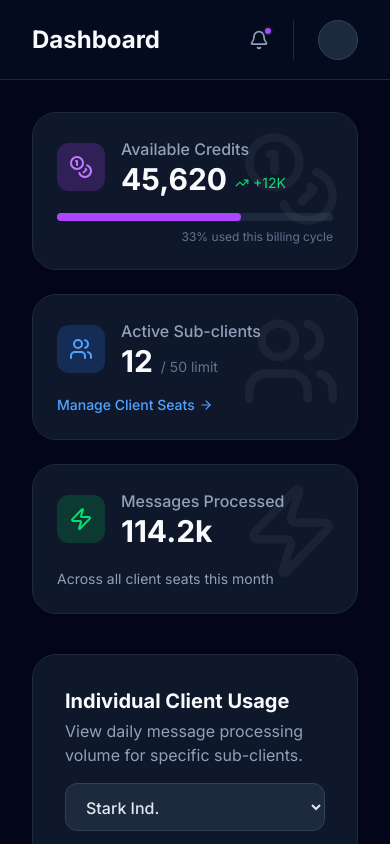
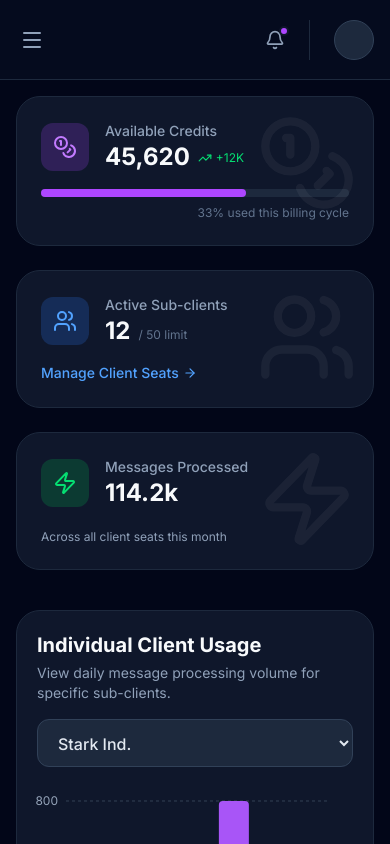
Before and after one commit to EzydragAI/ezydrag-website, a Next.js app: page /partner/dashboard in a window 390 px wide. Built offline with nearby package versions, Linux system fonts and the light colour scheme.

Commit message:
fix: ui made mobile and tablet responsive for partner

```diff
--- a/app/partner/dashboard/layout.tsx
+++ b/app/partner/dashboard/layout.tsx
@@ -1,6 +1,6 @@
 "use client";
 
-import React from 'react';
+import { useState } from 'react';
 import Link from 'next/link';
 import { usePathname } from 'next/navigation';
 import {
@@ -10,11 +10,14 @@ import {
   BarChart,
   LogOut,
   Bell,
-  Bot
+  Bot,
+  Menu,
+  X
 } from 'lucide-react';
 
 export default function DashboardLayout({ children }: { children: React.ReactNode }) {
   const pathname = usePathname();
+  const [isMobileMenuOpen, setIsMobileMenuOpen] = useState(false);
 
   const links = [
     { href: '/partner/dashboard', label: 'Overview', icon: BarChart },
@@ -25,17 +28,34 @@ export default function DashboardLayout({ children }: { children: React.ReactNod
   ];
 
   return (
-    <div className="min-h-screen flex bg-slate-950 text-slate-50 font-sans">
+    <div className="min-h-screen flex bg-slate-950 text-slate-50 font-sans overflow-hidden">
+
+      {/* Mobile Sidebar Overlay */}
+      {isMobileMenuOpen && (
+        <div
+          className="fixed inset-0 bg-slate-950/80 z-40 lg:hidden backdrop-blur-sm"
+          onClick={() => setIsMobileMenuOpen(false)}
+        />
+      )}
+
       {/* Sidebar */}
-      <aside className="w-64 border-r border-slate-800 bg-slate-900/50 hidden md:flex flex-col">
-        <div className="p-6 border-b border-slate-800">
-          <div className="flex items-center gap-3 mb-1">
-            <div className="w-8 h-8 rounded-lg bg-purple-600 flex items-center justify-center font-bold text-white">
-              A
+      <aside className={`fixed lg:static inset-y-0 left-0 z-50 w-64 border-r border-slate-800 bg-slate-950 lg:bg-slate-900/50 flex flex-col transform transition-transform duration-300 lg:translate-x-0 ${isMobileMenuOpen ? 'translate-x-0' : '-translate-x-full'}`}>
+        <div className="p-6 border-b border-slate-800 flex items-center justify-between">
+          <div>
+            <div className="flex items-center gap-3 mb-1">
+              <div className="w-8 h-8 rounded-lg bg-purple-600 flex items-center justify-center font-bold text-white">
+                A
+              </div>
+              <h1 className="font-bold text-lg">Acme Digital</h1>
             </div>
-            <h1 className="font-bold text-lg">Acme Digital</h1>
+            <p className="text-xs text-slate-400 pl-11">Partner Portal</p>
           </div>
-          <p className="text-xs text-slate-400 pl-11">Partner Portal</p>
+          <button
+            className="lg:hidden text-slate-400 hover:text-white"
+            onClick={() => setIsMobileMenuOpen(false)}
+          >
+            <X size={20} />
+          </button>
         </div>
 
         <nav className="flex-1 p-4 space-y-2">
@@ -46,6 +66,7 @@ export default function DashboardLayout({ children }: { children: React.ReactNod
               <Link
                 key={link.href}
                 href={link.href}
+                onClick={() => setIsMobileMenuOpen(false)}
                 className={`flex items-center gap-3 px-4 py-3 rounded-xl font-medium transition-colors ${
                   isActive
                   ? 'bg-purple-600/10 text-purple-400 border border-purple-500/20'
@@ -66,10 +87,18 @@ export default function DashboardLayout({ children }: { children: React.ReactNod
       </aside>
 
       {/* Main Content */}
-      <main className="flex-1 flex flex-col h-screen overflow-hidden">
+      <main className="flex-1 flex flex-col h-screen overflow-hidden relative z-0">
         {/* Topbar */}
-        <header className="h-20 border-b border-slate-800 bg-slate-900/30 flex items-center justify-between px-8">
-          <h2 className="text-2xl font-bold">Dashboard</h2>
+        <header className="h-20 border-b border-slate-800 bg-slate-900/30 flex items-center justify-between px-4 sm:px-8">
+          <div className="flex items-center gap-4">
+            <button
+              className="lg:hidden text-slate-400 hover:text-white p-1"
+              onClick={() => setIsMobileMenuOpen(true)}
+            >
+              <Menu size={24} />
+            </button>
+            <h2 className="text-xl sm:text-2xl font-bold truncate hidden sm:block">Dashboard</h2>
+          </div>
           <div className="flex items-center gap-6">
             <button className="relative text-slate-400 hover:text-white transition-colors">
               <Bell size={20} />
@@ -86,7 +115,7 @@ export default function DashboardLayout({ children }: { children: React.ReactNod
         </header>
 
         {/* Scrollable Content (Page injected here) */}
-        <div className="flex-1 overflow-y-auto p-8">
+        <div className="flex-1 overflow-y-auto p-4 sm:p-8 pb-20">
           {children}
         </div>
       </main>
--- a/app/partner/dashboard/page.tsx
+++ b/app/partner/dashboard/page.tsx
@@ -46,21 +46,21 @@ export default function PartnerOverview() {
   return (
     <>
       {/* Stats Cards */}
-      <div className="grid grid-cols-1 md:grid-cols-3 gap-6 mb-10">
+      <div className="grid grid-cols-1 sm:grid-cols-2 lg:grid-cols-3 gap-6 mb-10">
         {/* Credits Card */}
         <div className="bg-slate-900 border border-slate-800 rounded-3xl p-6 relative overflow-hidden group">
           <div className="absolute top-0 right-0 p-4 opacity-5 group-hover:opacity-10 transition-opacity">
             <Coins size={100} />
           </div>
           <div className="flex items-center gap-4 mb-4">
-            <div className="w-12 h-12 rounded-xl bg-purple-500/20 flex items-center justify-center text-purple-400">
+            <div className="w-12 h-12 shrink-0 rounded-xl bg-purple-500/20 flex items-center justify-center text-purple-400">
               <Coins size={24} />
             </div>
             <div>
-              <h3 className="text-slate-400 font-medium">Available Credits</h3>
+              <h3 className="text-sm sm:text-base text-slate-400 font-medium">Available Credits</h3>
               <div className="flex items-baseline gap-2">
-                <span className="text-3xl font-bold">45,620</span>
-                <span className="text-sm text-green-400 flex items-center"><TrendingUp size={14} className="mr-1"/> +12K</span>
+                <span className="text-2xl sm:text-3xl font-bold">45,620</span>
+                <span className="text-xs sm:text-sm text-green-400 flex items-center"><TrendingUp size={14} className="mr-1"/> +12K</span>
               </div>
             </div>
           </div>
@@ -76,14 +76,14 @@ export default function PartnerOverview() {
             <Users size={100} />
           </div>
           <div className="flex items-center gap-4 mb-4">
-            <div className="w-12 h-12 rounded-xl bg-blue-500/20 flex items-center justify-center text-blue-400">
+            <div className="w-12 h-12 shrink-0 rounded-xl bg-blue-500/20 flex items-center justify-center text-blue-400">
               <Users size={24} />
             </div>
             <div>
-              <h3 className="text-slate-400 font-medium">Active Sub-clients</h3>
+              <h3 className="text-sm sm:text-base text-slate-400 font-medium">Active Sub-clients</h3>
               <div className="flex items-baseline gap-2">
-                <span className="text-3xl font-bold">12</span>
-                <span className="text-sm text-slate-500">/ 50 limit</span>
+                <span className="text-2xl sm:text-3xl font-bold">12</span>
+                <span className="text-xs sm:text-sm text-slate-500">/ 50 limit</span>
               </div>
             </div>
           </div>
@@ -93,30 +93,30 @@ export default function PartnerOverview() {
         </div>
 
         {/* Active Agents Card */}
-        <div className="bg-slate-900 border border-slate-800 rounded-3xl p-6 relative overflow-hidden group">
+        <div className="bg-slate-900 border border-slate-800 rounded-3xl p-6 relative overflow-hidden group sm:col-span-2 lg:col-span-1">
           <div className="absolute top-0 right-0 p-4 opacity-5 group-hover:opacity-10 transition-opacity">
             <Zap size={100} />
           </div>
           <div className="flex items-center gap-4 mb-4">
-            <div className="w-12 h-12 rounded-xl bg-green-500/20 flex items-center justify-center text-green-400">
+            <div className="w-12 h-12 shrink-0 rounded-xl bg-green-500/20 flex items-center justify-center text-green-400">
               <Zap size={24} />
             </div>
             <div>
-              <h3 className="text-slate-400 font-medium">Messages Processed</h3>
+              <h3 className="text-sm sm:text-base text-slate-400 font-medium">Messages Processed</h3>
               <div className="flex items-baseline gap-2">
-                <span className="text-3xl font-bold">114.2k</span>
+                <span className="text-2xl sm:text-3xl font-bold">114.2k</span>
               </div>
             </div>
           </div>
-           <div className="text-sm text-slate-400 mt-5">Across all client seats this month</div>
+           <div className="text-xs sm:text-sm text-slate-400 mt-5">Across all client seats this month</div>
         </div>
       </div>
 
-      <div className="bg-slate-900 border border-slate-800 rounded-3xl p-8">
-        <div className="flex flex-col sm:flex-row justify-between items-start sm:items-center gap-4 mb-8">
+      <div className="bg-slate-900 border border-slate-800 rounded-3xl p-5 sm:p-8 overflow-hidden">
+        <div className="flex flex-col sm:flex-row justify-between items-start sm:items-center gap-4 mb-4 sm:mb-8">
           <div>
             <h3 className="text-xl font-bold mb-1">Individual Client Usage</h3>
-            <p className="text-slate-400">View daily message processing volume for specific sub-clients.</p>
+            <p className="text-sm sm:text-base text-slate-400">View daily message processing volume for specific sub-clients.</p>
           </div>
           <select
             value={selectedClient}
@@ -128,21 +128,21 @@ export default function PartnerOverview() {
             ))}
           </select>
         </div>
-        <div className="h-96 mt-6">
+        <div className="h-64 sm:h-96 mt-6 w-full -ml-4 sm:ml-0">
           <ResponsiveContainer width="100%" height="100%">
             <RechartsBarChart
               data={INDIVIDUAL_USAGE_DATA[selectedClient as keyof typeof INDIVIDUAL_USAGE_DATA]}
-              margin={{ top: 20, right: 30, left: 20, bottom: 5 }}
+              margin={{ top: 10, right: 10, left: -15, bottom: 0 }}
             >
               <CartesianGrid strokeDasharray="3 3" stroke="#334155" vertical={false} />
-              <XAxis dataKey="day" stroke="#94a3b8" tick={{fill: '#94a3b8'}} axisLine={false} tickLine={false} />
-              <YAxis stroke="#94a3b8" tick={{fill: '#94a3b8'}} axisLine={false} tickLine={false} />
+              <XAxis dataKey="day" stroke="#94a3b8" tick={{fill: '#94a3b8', fontSize: 12}} axisLine={false} tickLine={false} />
+              <YAxis stroke="#94a3b8" tick={{fill: '#94a3b8', fontSize: 12}} axisLine={false} tickLine={false} />
               <Tooltip
                 cursor={{fill: '#1e293b'}}
-                contentStyle={{backgroundColor: '#0f172a', borderColor: '#334155', color: '#f8fafc', borderRadius: '0.75rem'}}
+                contentStyle={{backgroundColor: '#0f172a', borderColor: '#334155', color: '#f8fafc', borderRadius: '0.75rem', fontSize: '14px'}}
                 itemStyle={{color: '#e2e8f0'}}
               />
-              <Bar dataKey="usage" name="Messages Processed" fill="#a855f7" radius={[4, 4, 0, 0]} />
+              <Bar dataKey="usage" name="Messages Processed" fill="#a855f7" radius={[4, 4, 0, 0]} maxBarSize={50} />
             </RechartsBarChart>
           </ResponsiveContainer>
         </div>
```
Also changed, not shown: app/partner/dashboard/clients/page.tsx (+16 -16 lines).
